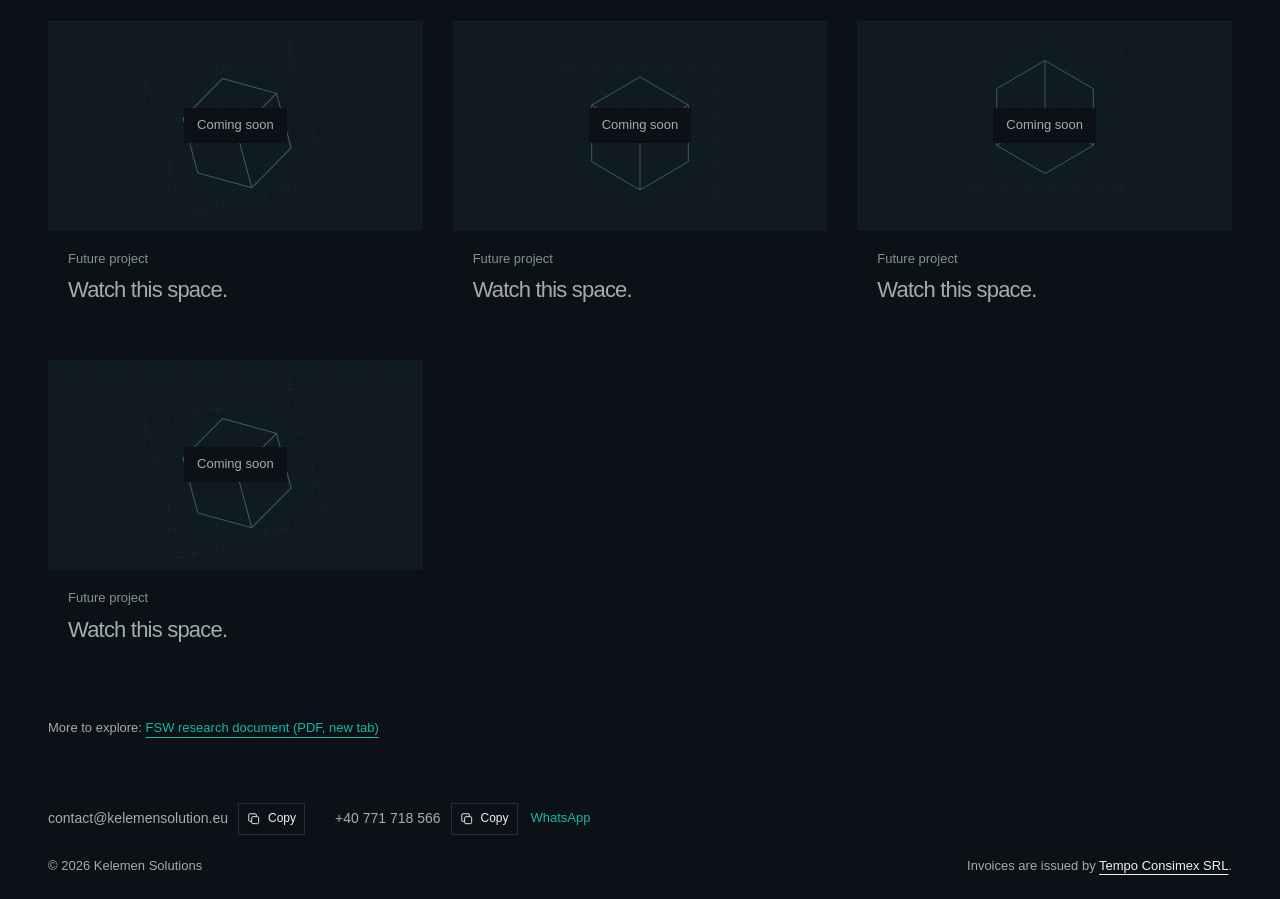
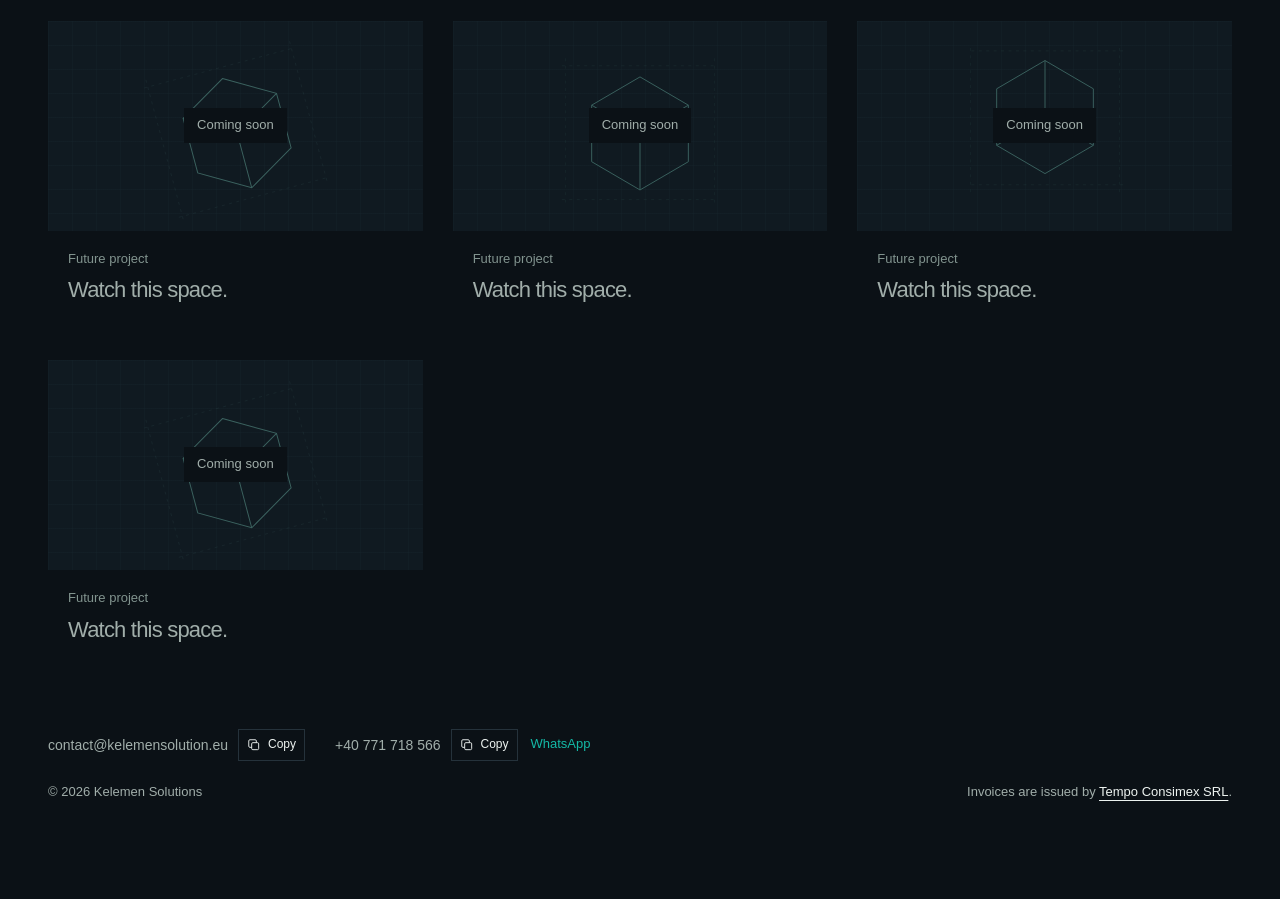
Before and after one commit to Nandi2001/kelemen-solution-portfolio, a plain HTML site: page work.html in a window 1280 px wide. Shown: the part 1094-1993 px from the top of the page. After the commit the page ends 1919 px from the top, so only its background shows below. Drawn offline with Linux system fonts and the light colour scheme.

Commit message:
Remove masters thesis PDF from published portfolio

```diff
--- a/work.html
+++ b/work.html
@@ -19,6 +19,4 @@
 <article class="gallery-card placeholder-card" aria-label="Future project placeholder"><div class="gallery-thumb placeholder-art placeholder-variant-3" aria-hidden="true"><svg viewBox="0 0 320 240" fill="none"><path d="m160 55 65 38v76l-65 38-65-38V93zM95 93l65 38 65-38M160 131v76" stroke="currentColor" stroke-width="1.3"/><path d="M55 40h210M55 220h210M60 30v200M260 30v200" stroke="currentColor" stroke-width=".6" stroke-dasharray="4 6" opacity=".35"/></svg><span>Coming soon</span></div><div class="gallery-card-copy"><p class="gallery-category">Future project</p><h2>Watch this space.</h2></div></article>
 <article class="gallery-card placeholder-card" aria-label="Future project placeholder"><div class="gallery-thumb placeholder-art placeholder-variant-4" aria-hidden="true"><svg viewBox="0 0 320 240" fill="none"><path d="m160 55 65 38v76l-65 38-65-38V93zM95 93l65 38 65-38M160 131v76" stroke="currentColor" stroke-width="1.3"/><path d="M55 40h210M55 220h210M60 30v200M260 30v200" stroke="currentColor" stroke-width=".6" stroke-dasharray="4 6" opacity=".35"/></svg><span>Coming soon</span></div><div class="gallery-card-copy"><p class="gallery-category">Future project</p><h2>Watch this space.</h2></div></article>
 <article class="gallery-card placeholder-card" aria-label="Future project placeholder"><div class="gallery-thumb placeholder-art placeholder-variant-5" aria-hidden="true"><svg viewBox="0 0 320 240" fill="none"><path d="m160 55 65 38v76l-65 38-65-38V93zM95 93l65 38 65-38M160 131v76" stroke="currentColor" stroke-width="1.3"/><path d="M55 40h210M55 220h210M60 30v200M260 30v200" stroke="currentColor" stroke-width=".6" stroke-dasharray="4 6" opacity=".35"/></svg><span>Coming soon</span></div><div class="gallery-card-copy"><p class="gallery-category">Future project</p><h2>Watch this space.</h2></div></article></section>
-<p class="gallery-archive">More to explore: <a class="text-link" href="resources/4-FSW/Two-Sided-With%20Anexes.pdf" target="_blank" rel="noopener">FSW research document (PDF, new tab)</a></p>
-
 </main><footer class="site-footer"><div class="footer-contact"><div class="footer-contact-item"><a href="mailto:contact@kelemensolution.eu">contact@kelemensolution.eu</a><button type="button" class="copy-contact copy-compact" data-copy="contact@kelemensolution.eu" aria-label="Copy email address"><svg viewBox="0 0 24 24" fill="none" stroke="currentColor" stroke-width="1.6" aria-hidden="true"><rect x="8" y="8" width="12" height="12" rx="2"/><path d="M16 8V5a2 2 0 0 0-2-2H5a2 2 0 0 0-2 2v9a2 2 0 0 0 2 2h3"/></svg><span>Copy</span></button></div><div class="footer-contact-item"><a href="tel:+40771718566">+40 771 718 566</a><button type="button" class="copy-contact copy-compact" data-copy="+40 771 718 566" aria-label="Copy phone number"><svg viewBox="0 0 24 24" fill="none" stroke="currentColor" stroke-width="1.6" aria-hidden="true"><rect x="8" y="8" width="12" height="12" rx="2"/><path d="M16 8V5a2 2 0 0 0-2-2H5a2 2 0 0 0-2 2v9a2 2 0 0 0 2 2h3"/></svg><span>Copy</span></button><a class="footer-whatsapp" href="https://wa.me/40771718566" target="_blank" rel="noopener">WhatsApp</a></div></div><div class="footer-bottom"><span>© <span data-year>2026</span> Kelemen Solutions</span><p class="billing-note">Invoices are issued by <a href="https://www.tempoconsimex.ro/" target="_blank" rel="noopener">Tempo Consimex SRL</a>.</p></div></footer></div></body></html>
```
Also changed, not shown: 2 other files.
